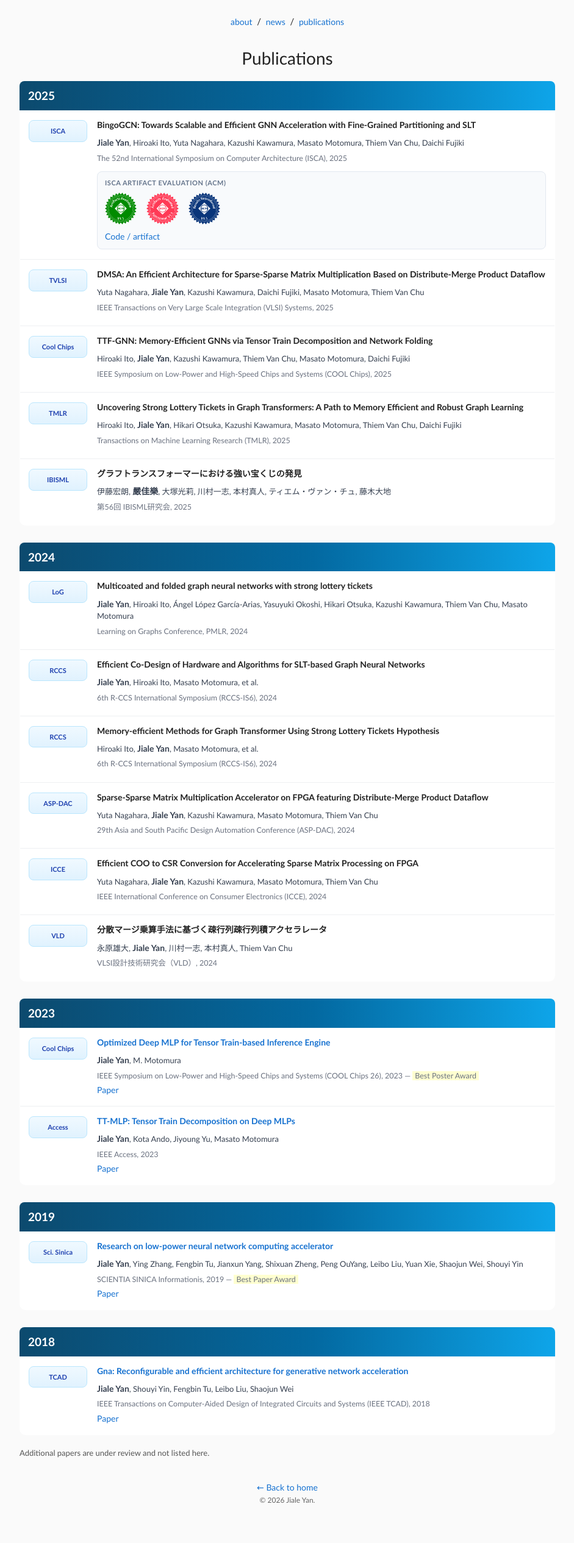
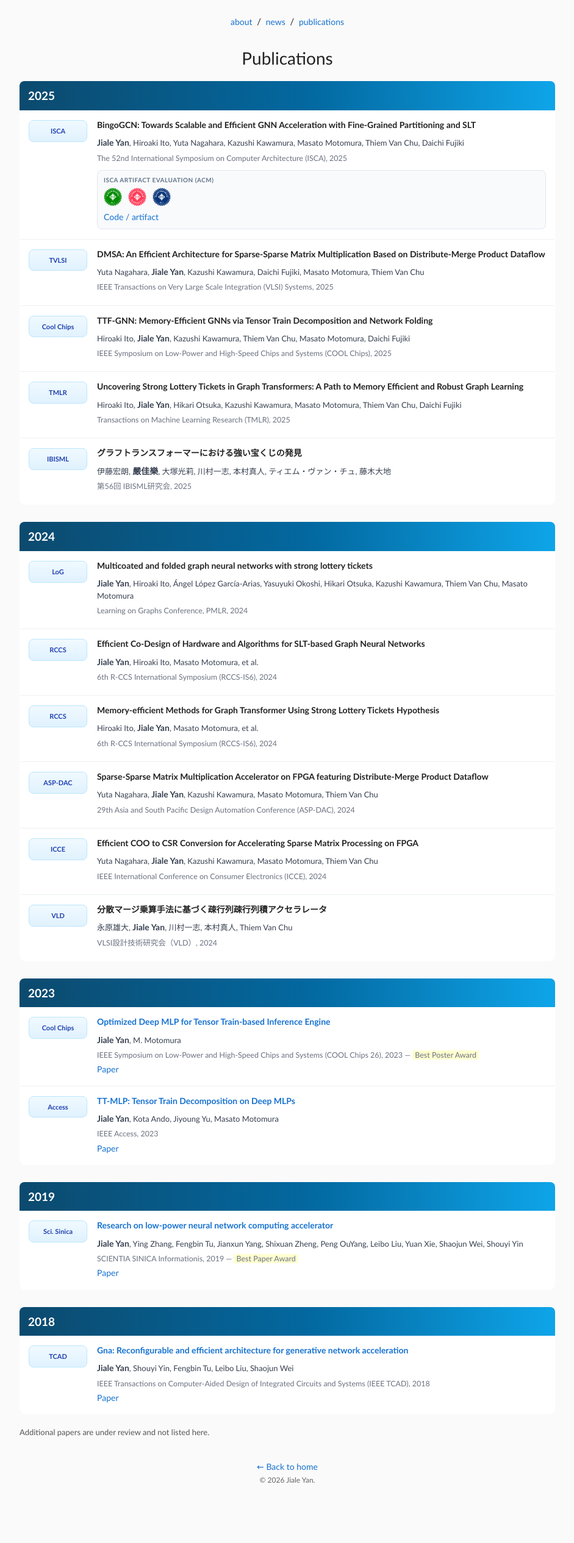
Before and after one commit to LouiValley/LouiValley.github.io, a Jekyll site: the page built from publications.html, in a window 1280 px wide. Shown: the whole page at 61% size, without its empty margins (169-1110 px from the left). Built offline with Jekyll 4.4.1, drawn with Linux system fonts in a browser that asks for light colours; after the commit the page ends 2498 px from its top, so only the background shows below that.

Commit message:
Update homepage photo, news links; shrink ACM badges on publications

```diff
--- a/index.html
+++ b/index.html
@@ -26,7 +26,7 @@
     <p class="intern-callout"><strong>Hot! 🔥🔥🔥 I am always looking for self-motivated interns tailored to these topics. Feel free to reach out!</strong></p>
   </td>
   <td class="hero-photo">
-    <img src="https://github.com/LouiValley.png" alt="Jiale Yan" width="220" class="profile-photo">
+    <img src="{{ '/my-photo.jpeg' | relative_url }}" alt="Jiale Yan" width="220" class="profile-photo">
   </td>
 </tr>
 </tbody></table>
@@ -38,6 +38,8 @@
   <li>[2025] Serving as <strong>Publicity Co-Chair</strong> for <strong>IEEE MCSoC 2026</strong>. Submissions welcome — see the <a href="https://mcsoc-forum.org/site/index.php/ocm26/">conference website</a>.</li>
   <li>[2025/04] Joined <strong>Li Auto</strong> as NPU Architecture Senior Engineer.</li>
   <li>[2025] <strong>BingoGCN</strong> (first author) accepted at <strong>ISCA 2025</strong>.</li>
+  <li>[2025/06] <strong>BingoGCN</strong> covered by <a href="https://www.nikkei.com/article/DGXZRSP692837_Q5A620C2000000/"><em>Nikkei</em></a> (日本経済新聞).</li>
+  <li>[2025/07] Science Tokyo news on <strong>BingoGCN</strong>: <a href="https://www.isct.ac.jp/en/news/ka74qm4qmm29">Real-time, large-scale graph neural network inference through BingoGCN</a>.</li>
 </ul>
 
 <heading id="education">Education</heading>
--- a/stylesheet.css
+++ b/stylesheet.css
@@ -454,8 +454,8 @@
 }
 
 .pub-badges {
-  margin: 12px 0 0;
-  padding: 10px 12px;
+  margin: 10px 0 0;
+  padding: 8px 10px;
   background: #f8fafc;
   border: 1px solid #e2e8f0;
   border-radius: 8px;
@@ -463,23 +463,23 @@
 
 .pub-badges-label {
   display: block;
-  font-size: 11px;
+  font-size: 10px;
   font-weight: 600;
   color: #64748b;
   letter-spacing: 0.05em;
   text-transform: uppercase;
-  margin-bottom: 8px;
+  margin-bottom: 6px;
 }
 
 .pub-badges-row {
   display: flex;
   flex-wrap: wrap;
   align-items: center;
-  gap: 12px 16px;
+  gap: 8px 10px;
 }
 
 .ae-badge-img {
-  height: 52px;
+  height: 30px;
   width: auto;
   vertical-align: middle;
   display: block;
@@ -491,7 +491,7 @@
 
 .pub-badges-links {
   display: block;
-  margin-top: 10px;
+  margin-top: 8px;
   font-size: 13px;
 }
 
```
Also changed, not shown: my-photo.jpeg (added).
